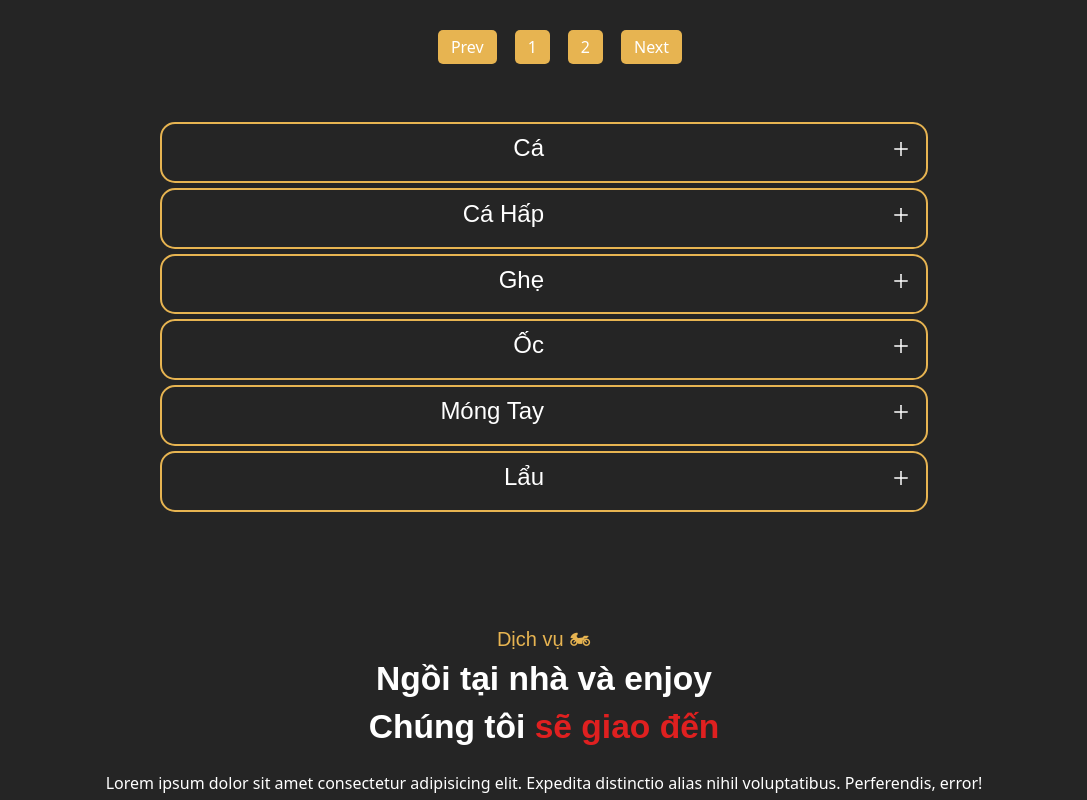
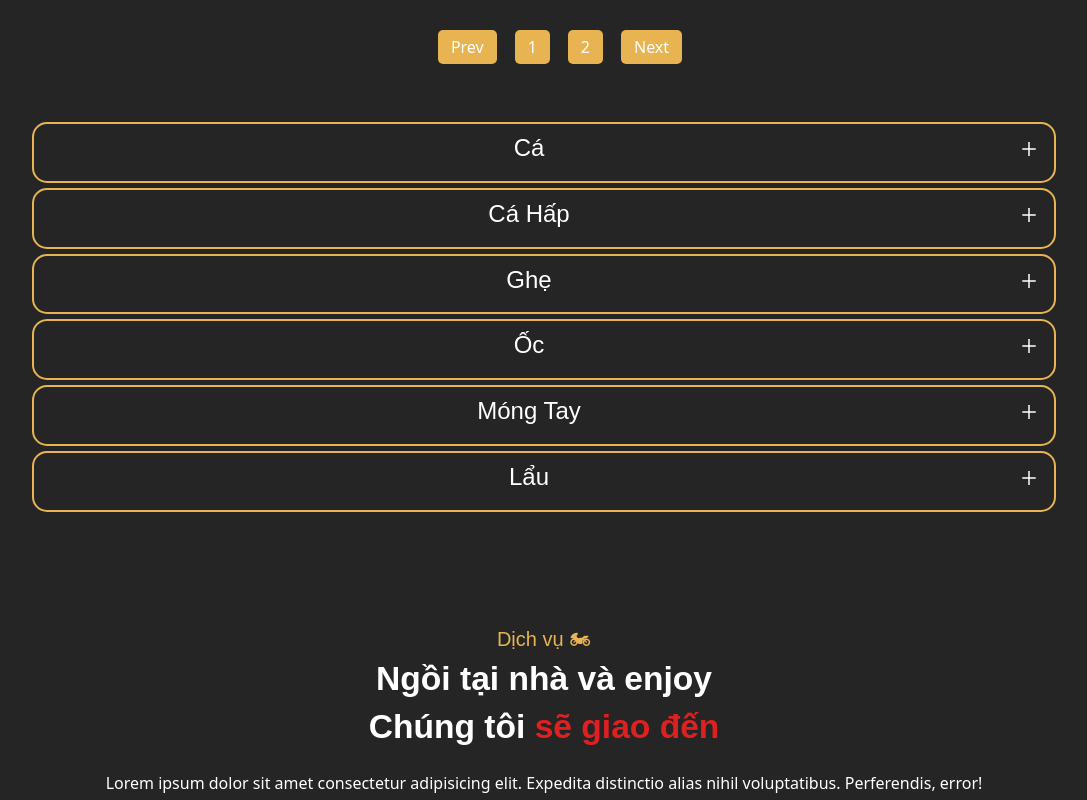
Before and after one commit to loctran1411/restaurant, a React (Create React App) app: page /home/ in a window 1280 px wide. Shown: the part 2220-3020 px from the top of the page, without its empty margins (96-1183 px from the left). Built offline with nearby package versions, Linux system fonts and the light colour scheme.

Commit message:
fix css, responsive collapse

```diff
--- a/src/components/CollapseMenu/CollapseMenu.jsx
+++ b/src/components/CollapseMenu/CollapseMenu.jsx
@@ -20,17 +20,17 @@ const CollapseMenu = ({ menu, name_list_menu }) => {
                         </div>
                     ))
                 }
-                <div className="toggle-button-header">
+                <div className="toggle-button-header_icon">
                     <AiOutlinePlus className={openCollapse ? 'toggle-button-icon_active' : 'toggle-button-icon'} />
                 </div>
             </button>
             {openCollapse && (
                 <>
                     <Container className='collapse-menu-content'>
-                        <Row>
+                        <Row className='collapse-menu-content_row'>
                             {
                                 menu.map((data) => (
-                                    <Col lg='6' md='6' sm='6' xs='6' key={data.id}>
+                                    <Col lg='6' md='6' sm='6' xs='6' key={data.id} className='collapse-menu-content_item'>
                                         <div className="content-detail">
                                             <img src={data.img} alt="food-img" />
                                             <div className='name-price-food'>
--- a/src/components/Form/Form.jsx
+++ b/src/components/Form/Form.jsx
@@ -50,7 +50,6 @@ const Form = () => {
                                     <label className="form-inp-label" htmlFor="date">Ngày</label>
                                     <input className='inp' type="date" name="Date" id="date" lang="vi-VN" />
                                 </div>
-                                &emsp;&nbsp;
                                 <div className="form-inp-item">
                                     <label className="form-inp-label" htmlFor="time">Giờ</label>
                                     <input className='inp' type="time" name="Time" id="time" lang="vi-VN" />
@@ -58,8 +57,8 @@ const Form = () => {
                             </div>
 
                             <div className="form-inp-item">
-                                <label className="form-inp-label" htmlFor="note">Ghi chú khách hàng</label>
-                                <textarea className='inp' name="Note" id="note" cols="10" rows="10" placeholder="Ghi chú"></textarea>
+                                <label className="form-inp-label" htmlFor="note">Yêu cầu khác</label>
+                                <textarea className='inp' name="Note" id="note" cols="10" rows="10" placeholder="..."></textarea>
                             </div>
 
                             <input className='btn-submit' name="Name" type="submit" value={loading ? "Vui lòng chờ..." : "Gửi"} />
--- a/src/components/ScrollToTop/MultipleButton.jsx
+++ b/src/components/ScrollToTop/MultipleButton.jsx
@@ -26,14 +26,14 @@ const MultipleButton = () => {
                     </Link>
                 </div>
 
-                <div className="tooltip-btn">
+                {/* <div className="tooltip-btn">
                     <div class="tooltip">
                         <BsFillShareFill className='icon-btn' />
                         <span class="tooltiptext">
                             <div><a href="https://www.facebook.com/Nhà-Hàng-Yến-Long-Hải-101799236121370/" target="_blank">Facebook</a></div>
                         </span>
                     </div>
-                </div>
+                </div> */}
             </div>
         </>
     )
--- a/src/styles/collapse-menu.css
+++ b/src/styles/collapse-menu.css
@@ -9,8 +9,13 @@
     text-transform: capitalize
 }
 
-.toggle-button, .toggle-button_active {
-    width: 60%;
+.toggle-button-header {
+    width: 100%;
+}
+
+.toggle-button,
+.toggle-button_active {
+    width: 80%;
     background-color: transparent;
     border: 2px solid #e7b451;
     color: #fff;
@@ -24,13 +29,6 @@
 
 .toggle-button_active {
     background: #ffbf6966 !important;
-}
-
-.toggle-button .toggle-button-header,
-.toggle-button_active .toggle-button-header {
-    width: 50%;
-    display: flex;
-    justify-content: right;
 }
 
 .toggle-button .toggle-button-icon,
@@ -96,3 +94,32 @@ h6 {
 .close-collapse button:hover {
     background: #c5653b;
 }
+
+
+@media only screen and (max-width: 992px) {
+    .content-detail img {
+        width: 150px;
+        height: auto;
+    }
+
+    .content-detail h5 {
+        font-size: 18px;
+    }
+}
+
+@media only screen and (max-width: 768px) {}
+
+@media only screen and (min-width: 600px) {}
+
+@media only screen and (max-width: 576px) {
+    .collapse-menu-content_row {
+        display: flex;
+        flex-direction: column;
+        padding: 10px;
+    }
+    .collapse-menu-content_item{
+        width: 100% !important;
+    }
+}
+
+@media screen and (max-width: 350px) {}
--- a/src/styles/form.css
+++ b/src/styles/form.css
@@ -17,6 +17,14 @@
     padding: 0 0 20px 0;
 }
 
+.form-inp .inp {
+    width: 100%;
+    padding: 10px;
+    margin: 10px 0;
+    border-radius: 10px;
+    border: 1px solid #000;
+}
+
 .form-inp-item,
 .date-time-place {
     width: 100%;
@@ -27,14 +35,19 @@
     padding: 0 0 0 10px;
 }
 
-.date-time-place{
+.date-time-place {
     display: flex;
     flex-direction: row;
 }
 
-/* .date-time-place .form-inp-item{
-    padding: 0 10px;
-} */
+.date-time-place .form-inp-item {
+    display: flex;
+    justify-content: space-between;
+}
+
+.date-time-place .form-inp-item label {
+    margin: 20px 5px 0 0;
+}
 
 @media only screen and (max-width: 992px) {}
 
@@ -47,13 +60,23 @@
         text-align: center;
         align-items: center;
     }
-    .date-time-place{
+
+    .date-time-place {
         width: 100%;
         display: flex;
         flex-direction: column
     }
+
+    .date-time-place .form-inp-item {
+        padding: 0;
+    }
+
     .date-time-place .form-inp-item{
-        padding: 0;
+        display: flex;
+        flex-direction: column;
+    }
+    .date-time-place .form-inp-item label{
+        margin: 0;
     }
 }
 
@@ -64,6 +87,6 @@
     }
 
     .form-inp .inp {
-        width: 100% !important;
+        width: 100%;
     }
 }
--- a/src/styles/scrolltotop.css
+++ b/src/styles/scrolltotop.css
@@ -125,13 +125,13 @@
     font-weight: 700;
 }
 
-.form-inp .inp {
+/* .form-inp .inp {
     width: 100%;
     padding: 10px;
     margin: 10px;
     border-radius: 10px;
     border: 1px solid #000;
-}
+} */
 
 /* floating button */
 .fab-container {
@@ -264,9 +264,9 @@
         padding: 20px;
     }
 
-    .form-inp .inp {
+    /* .form-inp .inp {
         width: auto;
-    }
+    } */
 
     .form-inp .btn-submit {
         width: 100%;
```
